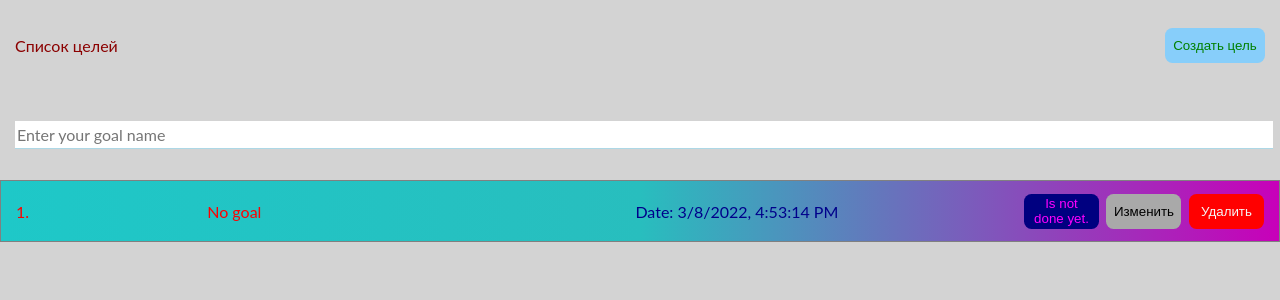
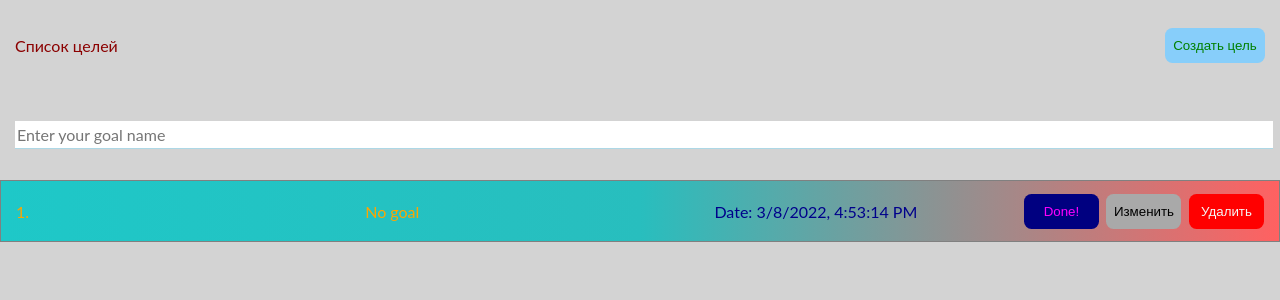
Before and after one commit to rasulam01/ts-task, a React (Create React App) app: page / in a window 1280 px wide. Both pictures are taken after a click on the button "Создать цель". Shown: the top 300 px of the page. Built offline with nearby package versions, Linux system fonts and the light colour scheme; no server answers.

Commit message:
visuals and one instance of classnames

```diff
--- a/src/components/Todos/Todos.module.scss
+++ b/src/components/Todos/Todos.module.scss
@@ -30,6 +30,8 @@
 @mixin done($color, $transition: 0.35s) {
   color: $color;
   transition: $transition;
+  text-align: justify;
+  width: 250px;
 }
 
 .flex-center {
@@ -88,7 +90,7 @@
   padding-left: 15px;
   text-align: center;
   border-collapse: collapse;
-  background: linear-gradient(to right, rgb(30, 200, 200), rgb(40, 190, 190), rgb(200, 0, 185))
+  background: linear-gradient(to right, rgb(30, 200, 200), rgb(40, 190, 190), rgb(255, 97, 97))
 }
 
 .buttons {
@@ -111,8 +113,8 @@
 }
 
 .notDone {
-  @include done(red);
+  @include done(orange);
 }
 .done {
-  @include done(green);
+  @include done(lightgreen);
 }
--- a/src/components/Todos/Todos.tsx
+++ b/src/components/Todos/Todos.tsx
@@ -98,7 +98,7 @@ export const TodosList: React.FC = () => {
               />
             </div>
           ) : (
-            <div style={{ width: '250px', textAlign: 'justify'}} className={classNames({[styles.notDone]: !item.done, [styles.done]: item.done})}>
+            <div className={classNames({[styles.notDone]: !item.done, [styles.done]: item.done})}>
               {item.description ? item.description : "No goal"}
             </div>
           )}
@@ -110,7 +110,7 @@ export const TodosList: React.FC = () => {
               className={styles.statusButton}
               onClick={() => changeDone(item.id)}
             >
-              {item.done ? "Done!" : "Is not done yet."}
+              {item.done ? "Not done yet." : "Done!"}
             </button>
             {editingMode ? (
               <button
```
